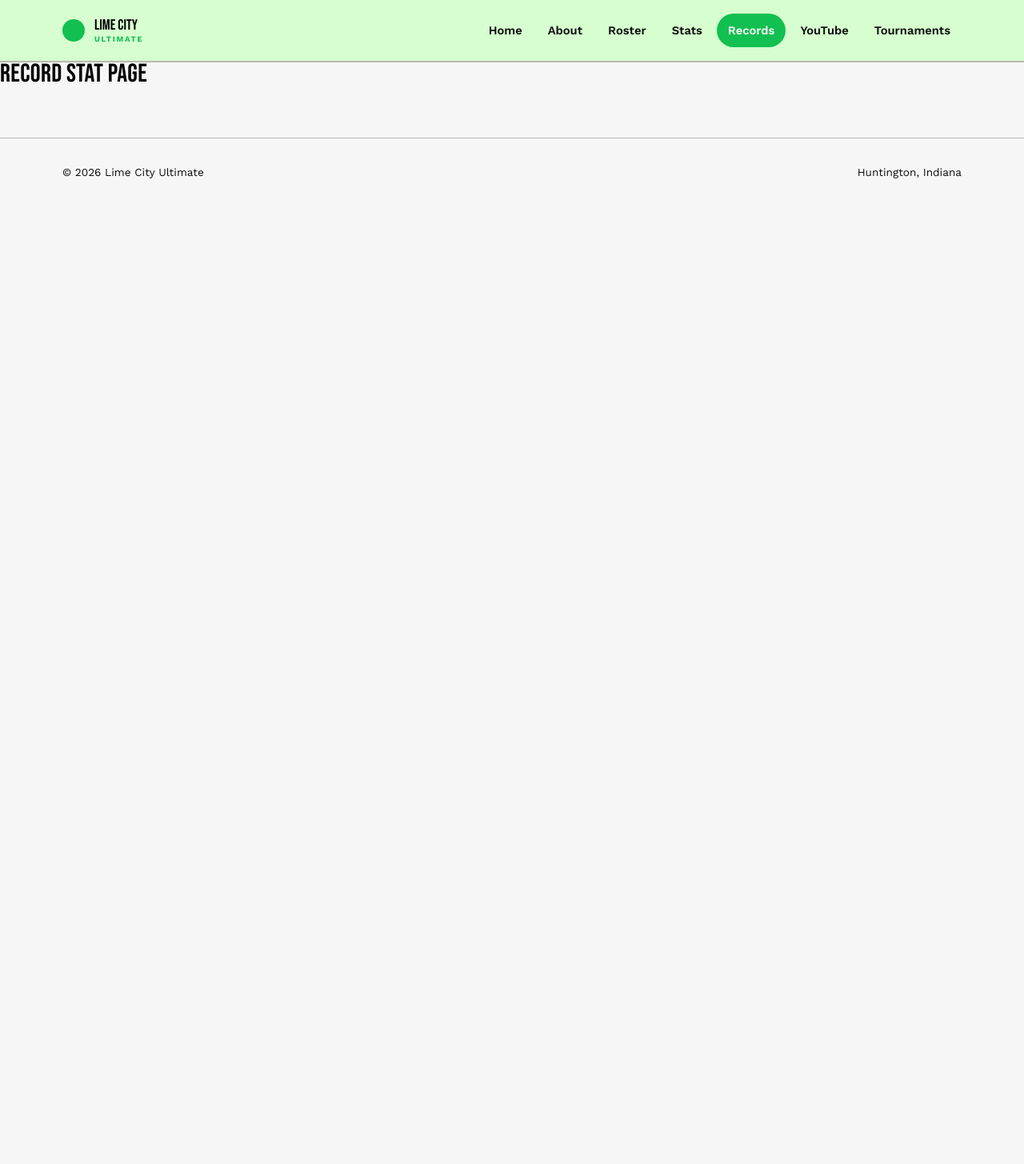
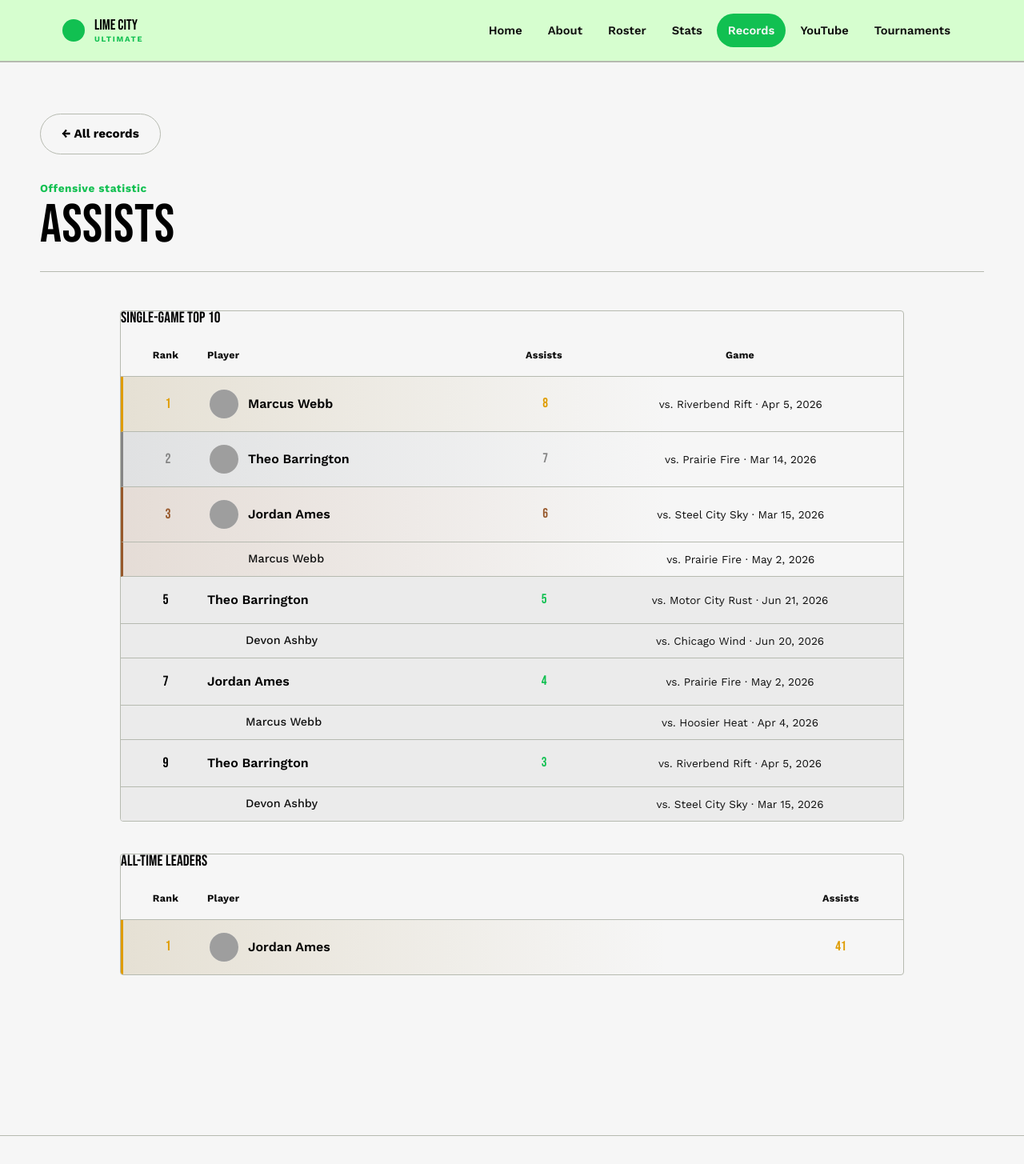
Before and after one commit to HarrisonNiswander/LimeCityUltimate, a React (Vite) app in the folder limeCityUltimate/: page /records/assists in a window 1280 px wide. Shown: the top 1455 px of the page at 80% size. Before the commit the page ends 800 px from the top, so only its background shows below. Built offline with nearby package versions, Linux system fonts and the light colour scheme; grey boxes are pictures that could not be loaded.

Commit message:
more record page stuff

```diff
--- a/limeCityUltimate/src/pages/RecordStat.jsx
+++ b/limeCityUltimate/src/pages/RecordStat.jsx
@@ -1,10 +1,41 @@
-function RecordStat() {
-    return (
+import { useParams, Link, Navigate } from 'react-router-dom'
+import statCategories from '../data/statCategories.js'
+import { singleGame, allTime } from '../data/statLeaders.js'
+import LeaderboardTable from '../components/LeaderboardTable.jsx'
+
+export default function RecordStat() {
+  const { statId } = useParams()
+  const stat = statCategories.find((s) => s.id === statId)
+
+  if (!stat) return <Navigate to="/records" replace />
+
+  const suffix = stat.suffix || ''
+
+  return (
+    <div className="page wrap">
+      <Link to="/records" className="btn btn-ghost" style={{ marginBottom: 32 }}>← All records</Link>
+
+      <div className="page-head">
         <div>
-            <h1>Record Stat Page</h1>
+          <span className="page-kicker">{stat.group === 'offensive' ? 'Offensive' : 'Defensive'} statistic{stat.note ? ` · ${stat.note}` : ''}</span>
+          <h1>{stat.label}</h1>
+        </div>
+      </div>
 
-        </div>
-    );
+      <LeaderboardTable
+        title="Single-game top 10"
+        rows={singleGame[stat.id] || []}
+        valueLabel={stat.label}
+        suffix={suffix}
+        withGame
+      />
+
+      <LeaderboardTable
+        title="All-time leaders"
+        rows={allTime[stat.id] || []}
+        valueLabel={stat.label}
+        suffix={suffix}
+      />
+    </div>
+  )
 }
-
-export default RecordStat;
```
